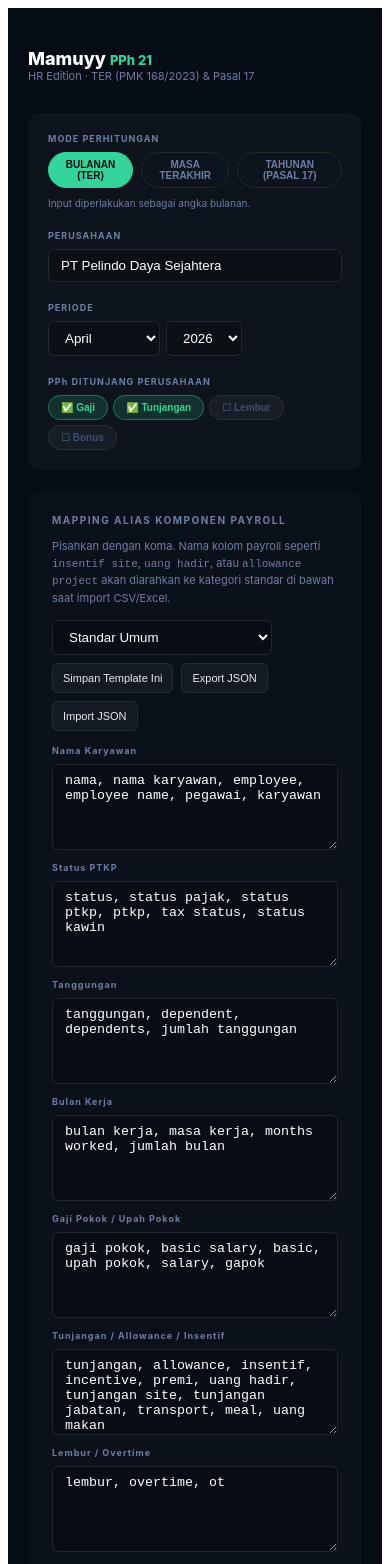
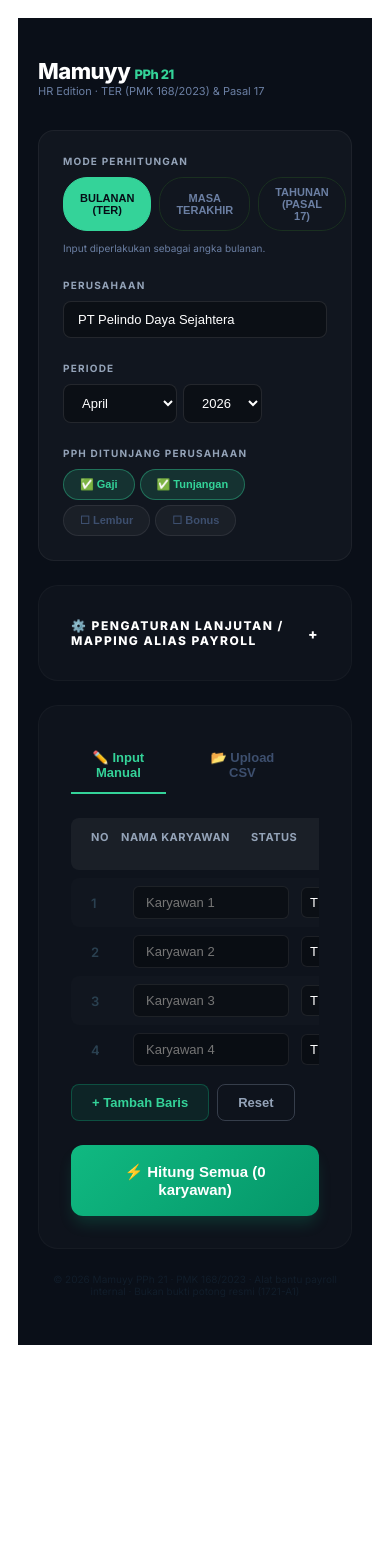
Before and after one commit to mamuyy/pph21-app, a React (Vite) app: page / in a window 390 px wide. Shown: the top 1564 px of the page. After the commit the page ends 1363 px from the top, so only its background shows below. Built offline with nearby package versions, Linux system fonts and the light colour scheme.

Commit message:
UI/UX polish: collapsible mapping, summary dashboard, and responsive improvements

```diff
--- a/src/App.jsx
+++ b/src/App.jsx
@@ -716,6 +716,7 @@ export default function App() {
   const [exporting,setExporting]= useState(false);
   const [search,   setSearch]   = useState("");
   const [expandId, setExpandId] = useState(null);
+  const [showMapping, setShowMapping] = useState(false);
   const [aliasText, setAliasText] = useState(DEFAULT_ALIAS_TEXT);
   const [aliasTemplates, setAliasTemplates] = useState(DEFAULT_ALIAS_TEMPLATES);
   const [selectedTemplate, setSelectedTemplate] = useState("standard");
@@ -939,36 +940,39 @@ export default function App() {
   }, [aliasTemplates]);
 
   const C = {
-    root: {fontFamily: "'Inter', sans-serif", background: "#060c16", color: "#e8eaf0", minHeight: "100vh", padding: "40px 20px"},
-    hdr: {display: "flex", justifyContent: "space-between", alignItems: "center", marginBottom: 30},
-    logoTxt: {fontSize: 18, fontWeight: 800, color: "#fff"},
-    configBar: {display: "grid", gridTemplateColumns: "repeat(auto-fit, minmax(200px, 1fr))", gap: 20, background: "rgba(255,255,255,0.03)", padding: 20, borderRadius: 12, marginBottom: 20},
-    configGroup: {display: "flex", flexDirection: "column", gap: 8},
-    configLabel: {fontSize: 9, fontWeight: 700, color: "#6b7fa3", letterSpacing: 1},
-    configInput: {background: "rgba(0,0,0,0.2)", border: "1px solid rgba(255,255,255,0.1)", borderRadius: 6, padding: "8px 12px", color: "#fff"},
-    configSel: {background: "rgba(0,0,0,0.2)", border: "1px solid rgba(255,255,255,0.1)", borderRadius: 6, padding: "8px 12px", color: "#fff"},
-    configArea: {background: "rgba(0,0,0,0.2)", border: "1px solid rgba(255,255,255,0.1)", borderRadius: 6, padding: "8px 12px", color: "#fff", minHeight: 68, resize: "vertical"},
-    chip: {padding: "6px 12px", borderRadius: 20, border: "1px solid", fontSize: 10, cursor: "pointer", fontWeight: 600},
-    smallBtn: {background: "rgba(255,255,255,0.04)", border: "1px solid rgba(255,255,255,0.08)", color: "#e8eaf0", padding: "8px 10px", borderRadius: 6, cursor: "pointer", fontSize: 11},
-    body: {background: "rgba(255,255,255,0.02)", padding: 24, borderRadius: 16},
-    tabRow: {display: "flex", gap: 20, marginBottom: 20},
-    tab: {background: "transparent", border: "none", padding: "10px 0", cursor: "pointer", fontWeight: 600, fontSize: 12},
-    calcBtn: {width: "100%", padding: 16, borderRadius: 8, background: "#34d399", border: "none", fontWeight: 800, color: "#060c16", marginTop: 20, cursor: "pointer"},
-    thead: {display: "flex", background: "rgba(255,255,255,0.05)", padding: "10px 15px", borderRadius: 6, marginBottom: 5},
-    th: {fontSize: 10, color: "#6b7fa3", fontWeight: 700},
-    erow: {display: "flex", alignItems: "center", gap: 10, padding: "5px 15px"},
-    cell: {background: "rgba(0,0,0,0.2)", border: "1px solid rgba(255,255,255,0.05)", borderRadius: 4, padding: "6px 8px", color: "#fff", fontSize: 12},
-    td0: {fontSize: 12}, xBtn: {background: "transparent", border: "none", color: "#f87171", cursor: "pointer"},
-    addBtn: {background: "rgba(52,211,153,0.1)", border: "1px solid #34d399", color: "#34d399", padding: "8px 12px", borderRadius: 6, cursor: "pointer"},
-    ghostBtn: {background: "transparent", border: "1px solid #3d4f6e", color: "#6b7fa3", padding: "8px 12px", borderRadius: 6, cursor: "pointer"},
-    drop: {border: "2px dashed", padding: 40, textAlign: "center", borderRadius: 12, cursor: "pointer", transition: "0.2s"},
-    cards: {display: "grid", gridTemplateColumns: "repeat(auto-fit, minmax(140px, 1fr))", gap: 15, marginBottom: 20},
-    card: {padding: 15, borderRadius: 10, border: "1px solid"},
-    exportBar: {display: "flex", gap: 10, alignItems: "center", padding: 10, background: "rgba(255,255,255,0.03)", borderRadius: 8},
-    exportBtn: {padding: "8px 12px", borderRadius: 6, border: "none", fontSize: 11, fontWeight: 700, cursor: "pointer"},
-    infoBox: {background: "rgba(255,255,255,0.03)", border: "1px solid rgba(255,255,255,0.06)", borderRadius: 10, padding: 12},
-    Th: {padding: "12px 8px", textAlign: "left", color: "#6b7fa3", fontSize: 10, textTransform: "uppercase"},
-    Tr: {borderBottom: "1px solid rgba(255,255,255,0.03)"}, Td: {padding: "12px 8px"}
+    root: {fontFamily: "'Inter', system-ui, -apple-system, sans-serif", background: "#0a0f18", color: "#e2e8f0", minHeight: "100vh", padding: "40px 20px", transition: "all 0.3s ease"},
+    hdr: {display: "flex", justifyContent: "space-between", alignItems: "center", marginBottom: 32},
+    logoTxt: {fontSize: 22, fontWeight: 800, color: "#fff", letterSpacing: "-0.5px"},
+    configBar: {display: "grid", gridTemplateColumns: "repeat(auto-fit, minmax(240px, 1fr))", gap: 24, background: "rgba(255,255,255,0.03)", padding: 24, borderRadius: 16, marginBottom: 24, border: "1px solid rgba(255,255,255,0.05)"},
+    configGroup: {display: "flex", flexDirection: "column", gap: 10},
+    configLabel: {fontSize: 10, fontWeight: 700, color: "#94a3b8", letterSpacing: "1.2px", textTransform: "uppercase"},
+    configInput: {background: "rgba(0,0,0,0.3)", border: "1px solid rgba(255,255,255,0.1)", borderRadius: 8, padding: "10px 14px", color: "#fff", fontSize: 13, outline: "none", transition: "border-color 0.2s"},
+    configSel: {background: "rgba(0,0,0,0.3)", border: "1px solid rgba(255,255,255,0.1)", borderRadius: 8, padding: "10px 14px", color: "#fff", fontSize: 13, cursor: "pointer", outline: "none"},
+    configArea: {background: "rgba(0,0,0,0.3)", border: "1px solid rgba(255,255,255,0.1)", borderRadius: 8, padding: "10px 14px", color: "#fff", minHeight: 80, resize: "vertical", fontSize: 12, lineHeight: 1.5},
+    chip: {padding: "8px 16px", borderRadius: 24, border: "1px solid", fontSize: 11, cursor: "pointer", fontWeight: 600, transition: "all 0.2s"},
+    smallBtn: {background: "rgba(255,255,255,0.05)", border: "1px solid rgba(255,255,255,0.1)", color: "#f1f5f9", padding: "10px 16px", borderRadius: 8, cursor: "pointer", fontSize: 12, fontWeight: 600, transition: "background 0.2s"},
+    body: {background: "rgba(255,255,255,0.02)", padding: 32, borderRadius: 20, border: "1px solid rgba(255,255,255,0.03)"},
+    tabRow: {display: "flex", gap: 32, marginBottom: 24},
+    tab: {background: "transparent", border: "none", padding: "12px 0", cursor: "pointer", fontWeight: 700, fontSize: 13, color: "#64748b", transition: "color 0.2s"},
+    calcBtn: {width: "100%", padding: 18, borderRadius: 12, background: "linear-gradient(135deg, #10b981 0%, #059669 100%)", border: "none", fontWeight: 800, color: "#fff", marginTop: 24, cursor: "pointer", fontSize: 15, boxShadow: "0 10px 15px -3px rgba(16, 185, 129, 0.2)"},
+    thead: {display: "flex", background: "rgba(255,255,255,0.05)", padding: "12px 20px", borderRadius: 8, marginBottom: 8},
+    th: {fontSize: 11, color: "#94a3b8", fontWeight: 700, textTransform: "uppercase", letterSpacing: "0.5px"},
+    erow: {display: "flex", alignItems: "center", gap: 12, padding: "8px 20px", borderRadius: 8, transition: "background 0.2s"},
+    cell: {background: "rgba(0,0,0,0.3)", border: "1px solid rgba(255,255,255,0.08)", borderRadius: 6, padding: "8px 12px", color: "#fff", fontSize: 13, outline: "none"},
+    td0: {fontSize: 13, fontWeight: 600},
+    xBtn: {background: "rgba(239, 68, 68, 0.1)", border: "none", color: "#f87171", cursor: "pointer", width: 24, height: 24, borderRadius: "50%", display: "flex", alignItems: "center", justifyContent: "center", fontSize: 16},
+    addBtn: {background: "rgba(16, 185, 129, 0.1)", border: "1px solid rgba(16, 185, 129, 0.3)", color: "#34d399", padding: "10px 20px", borderRadius: 8, cursor: "pointer", fontWeight: 700, fontSize: 13},
+    ghostBtn: {background: "transparent", border: "1px solid rgba(148, 163, 184, 0.3)", color: "#94a3b8", padding: "10px 20px", borderRadius: 8, cursor: "pointer", fontWeight: 700, fontSize: 13},
+    drop: {border: "2px dashed rgba(16, 185, 129, 0.3)", padding: 48, textAlign: "center", borderRadius: 16, cursor: "pointer", transition: "all 0.3s ease", background: "rgba(16, 185, 129, 0.02)"},
+    cards: {display: "grid", gridTemplateColumns: "repeat(auto-fit, minmax(200px, 1fr))", gap: 20, marginBottom: 32},
+    card: {padding: 24, borderRadius: 16, border: "1px solid rgba(255,255,255,0.05)", transition: "transform 0.2s ease"},
+    exportBar: {display: "flex", gap: 12, alignItems: "center", padding: 16, background: "rgba(255,255,255,0.03)", borderRadius: 12, border: "1px solid rgba(255,255,255,0.05)"},
+    exportBtn: {padding: "10px 20px", borderRadius: 8, border: "none", fontSize: 12, fontWeight: 700, cursor: "pointer", transition: "all 0.2s"},
+    infoBox: {background: "rgba(255,255,255,0.03)", border: "1px solid rgba(255,255,255,0.06)", borderRadius: 16, padding: 20},
+    Th: {padding: "14px 12px", textAlign: "left", color: "#94a3b8", fontSize: 11, fontWeight: 700, textTransform: "uppercase", letterSpacing: "0.5px"},
+    Tr: {borderBottom: "1px solid rgba(255,255,255,0.04)"},
+    Td: {padding: "14px 12px", fontSize: 13},
+    sectionTitle: {fontSize: 12, fontWeight: 800, color: "#fff", letterSpacing: "1.5px", textTransform: "uppercase", marginBottom: 16, display: "flex", alignItems: "center", gap: 8}
   };
   const taxFlowFmt = mode === "final" ? rpSigned : rp;
   const burdenFmt = (value) => rp(Math.abs(value));
@@ -976,8 +980,23 @@ export default function App() {
   return (
     <div style={C.root}>
       <style>{`
+        @import url('https://fonts.googleapis.com/css2?family=Inter:wght@400;600;700;800;900&display=swap');
         .spin { animation: spin 2s linear infinite; display: inline-block; }
         @keyframes spin { 100% { transform: rotate(360deg); } }
+
+        /* Custom Scrollbar */
+        ::-webkit-scrollbar { width: 8px; height: 8px; }
+        ::-webkit-scrollbar-track { background: rgba(255,255,255,0.02); }
+        ::-webkit-scrollbar-thumb { background: rgba(255,255,255,0.1); borderRadius: 10px; }
+        ::-webkit-scrollbar-thumb:hover { background: rgba(255,255,255,0.2); }
+
+        /* Responsive Table */
+        @media (max-width: 768px) {
+          body { padding: 10px !important; }
+          .config-bar { gridTemplateColumns: 1fr !important; }
+          .card-summary { gridTemplateColumns: 1fr 1fr !important; }
+          .hide-mobile { display: none !important; }
+        }
       `}</style>
       <div style={C.hdr}>
         <div style={{display:"flex",alignItems:"center",gap:12}}>
@@ -988,7 +1007,7 @@ export default function App() {
         </div>
       </div>
 
-        <div style={C.configBar}>
+        <div style={C.configBar} className="config-bar">
           <div style={C.configGroup}>
           <div style={C.configLabel}>MODE PERHITUNGAN</div>
           <div style={{display:"flex",gap:8}}>
@@ -1032,26 +1051,55 @@ export default function App() {
         </div>
       </div>
 
-      <div style={{...C.body, marginBottom: 20}}>
-        <div style={{fontSize:10,fontWeight:700,color:"#6b7fa3",letterSpacing:"1.5px",marginBottom:12}}>MAPPING ALIAS KOMPONEN PAYROLL</div>
-        <div style={{fontSize:11,color:"#6b7fa3",marginBottom:14,lineHeight:1.5}}>
-          Pisahkan dengan koma. Nama kolom payroll seperti <code>insentif site</code>, <code>uang hadir</code>, atau <code>allowance project</code> akan diarahkan ke kategori standar di bawah saat import CSV/Excel.
-        </div>
-        <div style={{display:"flex",gap:8,alignItems:"center",flexWrap:"wrap",marginBottom:14}}>
-          <select style={{...C.configSel,minWidth:220}} value={selectedTemplate} onChange={(e)=>applyAliasTemplate(e.target.value)}>
-            {Object.entries(aliasTemplates).map(([key, value])=>(
+      {/* ── SUMMARY DASHBOARD ── */}
+      {results && totals && (
+        <div style={C.cards}>
+          {[
+            ["👥 TOTAL KARYAWAN", results.length + " orang", "#fff", "rgba(255,255,255,0.05)", "rgba(255,255,255,0.1)"],
+            ["📦 TOTAL BRUTO", rp(totals.bruto), "#93c5fd", "rgba(147,197,253,0.08)", "rgba(147,197,253,0.2)"],
+            ["🔴 TOTAL PPh 21", taxFlowFmt(totals.pphTotal), "#fca5a5", "rgba(252,165,165,0.08)", "rgba(252,165,165,0.2)"],
+            ["🟢 DITUNJANG PERUSAHAAN", taxFlowFmt(totals.pphP), "#34d399", "rgba(16,185,129,0.08)", "rgba(16,185,129,0.2)"],
+            ...(comparison && comparison.compared > 0 ? [
+              ["⚖️ SELISIH VS EXCEL", rpSigned(comparison.totalDiff), Math.abs(comparison.totalDiff) > 1000 ? "#f87171" : "#fbbf24", "rgba(251,191,36,0.08)", "rgba(251,191,36,0.2)"]
+            ] : [])
+          ].map(([l, v, c, bg, br]) => (
+            <div key={l} style={{...C.card, background: bg, borderColor: br}} className="card-summary">
+              <div style={{fontSize: 10, fontWeight: 700, color: "#94a3b8", marginBottom: 8, letterSpacing: "0.5px"}}>{l}</div>
+              <div style={{fontSize: 20, fontWeight: 900, color: c, letterSpacing: "-0.5px"}}>{v}</div>
+            </div>
+          ))}
+        </div>
+      )}
+
+      <div style={{...C.body, marginBottom: 24}}>
+        <div
+          onClick={() => setShowMapping(!showMapping)}
+          style={{...C.sectionTitle, cursor: "pointer", justifyContent: "space-between", marginBottom: showMapping ? 16 : 0}}
+        >
+          <span>⚙️ PENGATURAN LANJUTAN / MAPPING ALIAS PAYROLL</span>
+          <span style={{fontSize: 14}}>{showMapping ? "−" : "+"}</span>
+        </div>
+
+        {showMapping && (
+          <>
+            <div style={{fontSize: 12, color: "#94a3b8", marginBottom: 20, lineHeight: 1.6}}>
+              Konfigurasikan nama kolom payroll Anda agar terbaca otomatis oleh sistem. Pisahkan alias dengan koma.
+            </div>
+            <div style={{display: "flex", gap: 12, alignItems: "center", flexWrap: "wrap", marginBottom: 24}}>
+              <select style={{...C.configSel, minWidth: 240}} value={selectedTemplate} onChange={(e) => applyAliasTemplate(e.target.value)}>
+                {Object.entries(aliasTemplates).map(([key, value]) => (
                   <option key={key} value={key}>{value.label}</option>
                 ))}
               </select>
-          <button onClick={saveCurrentTemplate} style={C.smallBtn}>Simpan Template Ini</button>
+              <button onClick={saveCurrentTemplate} style={C.smallBtn}>Simpan Template</button>
               <button onClick={exportAliasTemplates} style={C.smallBtn}>Export JSON</button>
-          <button onClick={()=>templateFileRef.current?.click()} style={C.smallBtn}>Import JSON</button>
-          <input ref={templateFileRef} type="file" accept=".json,application/json" style={{display:"none"}} onChange={(e)=>importAliasTemplates(e.target.files?.[0])}/>
+              <button onClick={() => templateFileRef.current?.click()} style={C.smallBtn}>Import JSON</button>
+              <input ref={templateFileRef} type="file" accept=".json,application/json" style={{display: "none"}} onChange={(e) => importAliasTemplates(e.target.files?.[0])} />
               {aliasTemplates[selectedTemplate]?.custom && (
-            <button onClick={deleteCurrentTemplate} style={{...C.smallBtn,color:"#fca5a5",border:"1px solid rgba(252,165,165,0.2)"}}>Hapus Template</button>
-          )}
-        </div>
-        <div style={{display:"grid",gridTemplateColumns:"repeat(auto-fit, minmax(240px, 1fr))",gap:12}}>
+                <button onClick={deleteCurrentTemplate} style={{...C.smallBtn, color: "#fca5a5", border: "1px solid rgba(252,165,165,0.2)"}}>Hapus</button>
+              )}
+            </div>
+            <div style={{display: "grid", gridTemplateColumns: "repeat(auto-fit, minmax(280px, 1fr))", gap: 16}}>
               {ALIAS_FIELDS.map((field) => (
                 <div key={field.key} style={C.configGroup}>
                   <div style={C.configLabel}>{field.label}</div>
@@ -1059,11 +1107,13 @@ export default function App() {
                     style={C.configArea}
                     value={aliasText[field.key]}
                     onChange={(e) => setAlias(field.key, e.target.value)}
-                placeholder={`Alias untuk ${field.label}`}
+                    placeholder={`Contoh: ${field.label.toLowerCase()}, gapok, basic...`}
                   />
                 </div>
               ))}
             </div>
+          </>
+        )}
         {lastImportInfo && (
           <div style={{...C.infoBox, marginTop: 14}}>
             <div style={{fontSize:10,fontWeight:700,color:"#6b7fa3",letterSpacing:"1.2px",marginBottom:8}}>
@@ -1232,29 +1282,14 @@ export default function App() {
           <div style={{marginTop:24}}>
 
             {/* Summary cards */}
-            <div style={{display:"flex",justifyContent:"space-between",alignItems:"flex-end",marginBottom:12}}>
-              <div style={{fontSize:10,fontWeight:700,color:"#1e3020",letterSpacing:"1.5px"}}>RINGKASAN EKSEKUTIF · {period}</div>
+            <div style={{display:"flex",justifyContent:"space-between",alignItems:"flex-end",marginBottom:12, gap: 16, flexWrap: "wrap"}}>
+              <div style={{fontSize:10,fontWeight:700,color:"#64748b",letterSpacing:"1.5px"}}>HASIL PERHITUNGAN DETAIL · {period}</div>
               <input
                 placeholder="Cari nama karyawan..."
                 value={search}
                 onChange={e=>setSearch(e.target.value)}
-                style={{...C.configInput, minWidth:200, padding:"6px 10px", fontSize:11}}
+                style={{...C.configInput, minWidth:260, padding:"8px 14px", fontSize:12}}
               />
-            </div>
-            <div style={C.cards}>
-              {[
-                ["👥 Karyawan",results.length+" orang","#a3e4d7","rgba(163,228,215,0.08)"],
-                ["📦 Total Bruto",rp(totals.bruto),"#93c5fd","rgba(147,197,253,0.08)"],
-                ["🔴 PPh Karyawan",taxFlowFmt(totals.pphK),"#fca5a5","rgba(252,165,165,0.08)"],
-                ["🟢 PPh Perusahaan",taxFlowFmt(totals.pphP),"#86efac","rgba(134,239,172,0.08)"],
-                ["🏠 Total THP",rp(totals.takehome),"#fde68a","rgba(253,230,138,0.08)"],
-                ["💼 Beban Riil",rp(totals.beban),"#c4b5fd","rgba(196,181,253,0.08)"],
-              ].map(([l,v,c,bg])=>(
-                <div key={l} style={{...C.card,background:bg,borderColor:c+"33"}}>
-                  <div style={{fontSize:9,color:"#3d4f6e",marginBottom:5}}>{l}</div>
-                  <div style={{fontSize:13,fontWeight:800,color:c,letterSpacing:"-0.3px",lineHeight:1.2}}>{v}</div>
-                </div>
-              ))}
             </div>
             {taxPosition && (
               <div style={{display:"grid",gridTemplateColumns:"repeat(auto-fit, minmax(280px, 1fr))",gap:12,marginBottom:12}}>
@@ -1399,7 +1434,7 @@ export default function App() {
                 <thead>
                   <tr style={{background:"rgba(255,255,255,0.03)"}}>
                     {[["#","",36],["nama","Nama",150],["status","Status",58],["bruto","Bruto",105],["pphK","PPh Karyawan",115],["pphP","PPh Perusahaan",120],["pphExcel","Versi Excel",115],["selisih","Selisih",110],["takehome","Take Home",108],["","",36]].map(([k,lbl,w])=>(
-                      <th key={k+lbl} onClick={()=>k&&doSort(k)} style={{...C.Th,width:w,cursor:k?"pointer":"default"}}>
+                      <th key={k+lbl} onClick={()=>k&&doSort(k)} style={{...C.Th,width:w,cursor:k?"pointer":"default"}} className={["status","bruto","pphExcel","selisih"].includes(k) ? "hide-mobile" : ""}>
                         {lbl}{sortK===k?(sortD===1?" ↑":" ↓"):""}
                       </th>
                     ))}
@@ -1410,12 +1445,12 @@ export default function App() {
                     <tr key={r.id} onClick={() => setExpandId(expandId === r.id ? null : r.id)} style={{...C.Tr, cursor: "pointer", background:expandId===r.id?"rgba(52,211,153,0.12)":i%2?"transparent":"rgba(255,255,255,0.01)"}}>
                       <td style={{...C.Td,color:"#6b7fa3",textAlign:"center"}}>{i+1}</td>
                       <td style={{...C.Td,fontWeight:600,color:"#e8eaf0",maxWidth:150}}>{r.nama||"—"}</td>
-                      <td style={{...C.Td,textAlign:"center"}}><span style={{background:"rgba(255,255,255,0.06)",padding:"2px 6px",borderRadius:5,fontSize:10}}>{r.status}</span></td>
-                      <td style={{...C.Td,textAlign:"right",color:"#cbd5e1"}}>{rp(r.bruto)}</td>
+                      <td style={{...C.Td,textAlign:"center"}} className="hide-mobile"><span style={{background:"rgba(255,255,255,0.06)",padding:"2px 6px",borderRadius:5,fontSize:10}}>{r.status}</span></td>
+                      <td style={{...C.Td,textAlign:"right",color:"#cbd5e1"}} className="hide-mobile">{rp(r.bruto)}</td>
                       <td style={{...C.Td,textAlign:"right",color:"#fca5a5",fontWeight:600}}>{taxFlowFmt(r.pphK)}</td>
                       <td style={{...C.Td,textAlign:"right",color:"#86efac",fontWeight:600}}>{taxFlowFmt(r.pphP)}</td>
-                      <td style={{...C.Td,textAlign:"right",color:"#93c5fd",fontWeight:600}}>{rpSigned(r.pphExcel)}</td>
-                      <td style={{...C.Td,textAlign:"right",color:Math.abs(r.pphTotal - r.pphExcel) > 100 ? "#f87171" : "#34d399", fontWeight:700}}>{rpSigned(r.pphTotal - r.pphExcel)}</td>
+                      <td style={{...C.Td,textAlign:"right",color:"#93c5fd",fontWeight:600}} className="hide-mobile">{rpSigned(r.pphExcel)}</td>
+                      <td style={{...C.Td,textAlign:"right",color:Math.abs(r.pphTotal - r.pphExcel) > 100 ? "#f87171" : "#34d399", fontWeight:700}} className="hide-mobile">{rpSigned(r.pphTotal - r.pphExcel)}</td>
                       <td style={{...C.Td,textAlign:"right",color:"#fde68a",fontWeight:700}}>{rp(r.takehome)}</td>
                       <td style={{...C.Td,textAlign:"center",color:"#3d4f6e"}}>{expandId === r.id ? "▲" : "▼"}</td>
                     </tr>,
```
Lines whose indentation alone changed are shown as unchanged.
